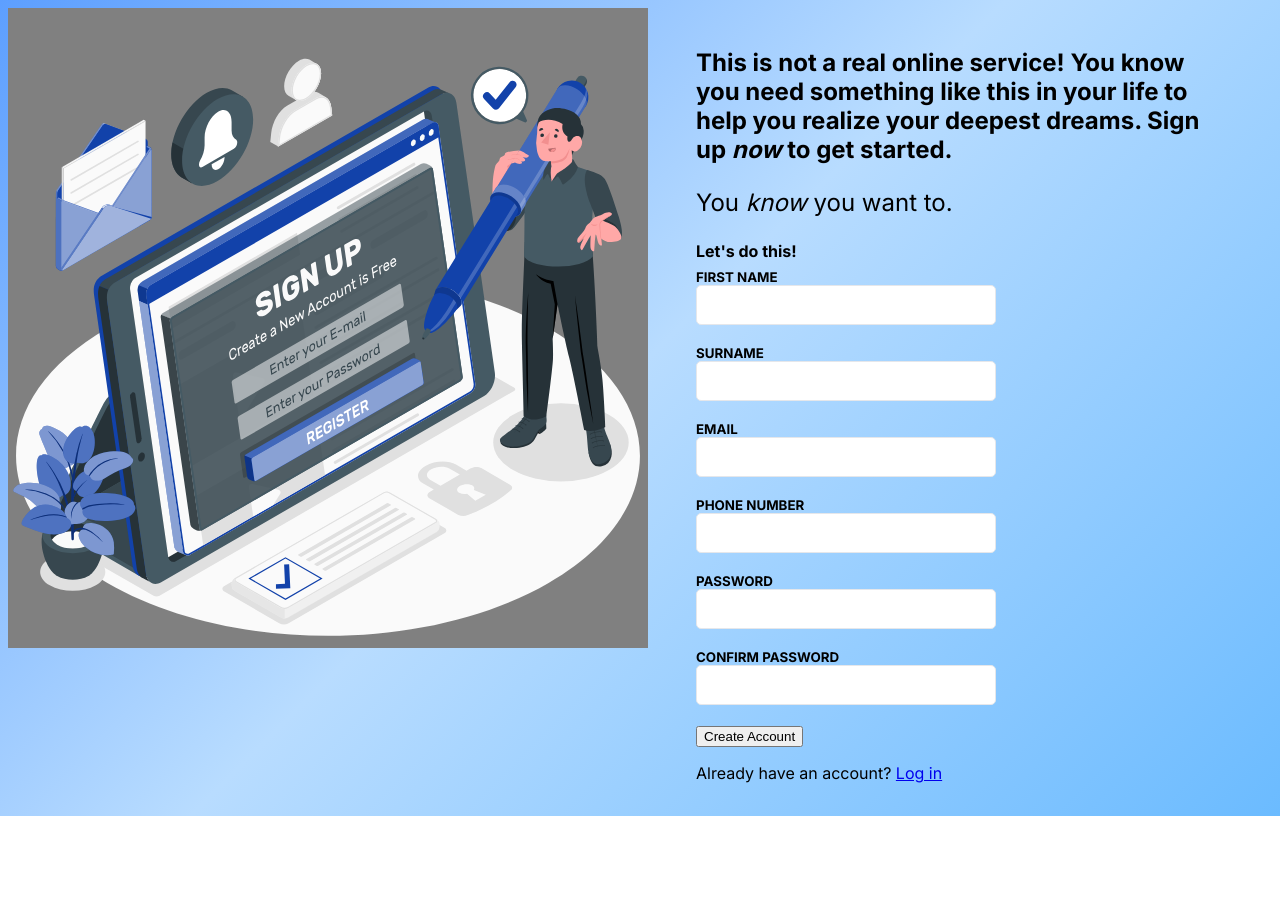
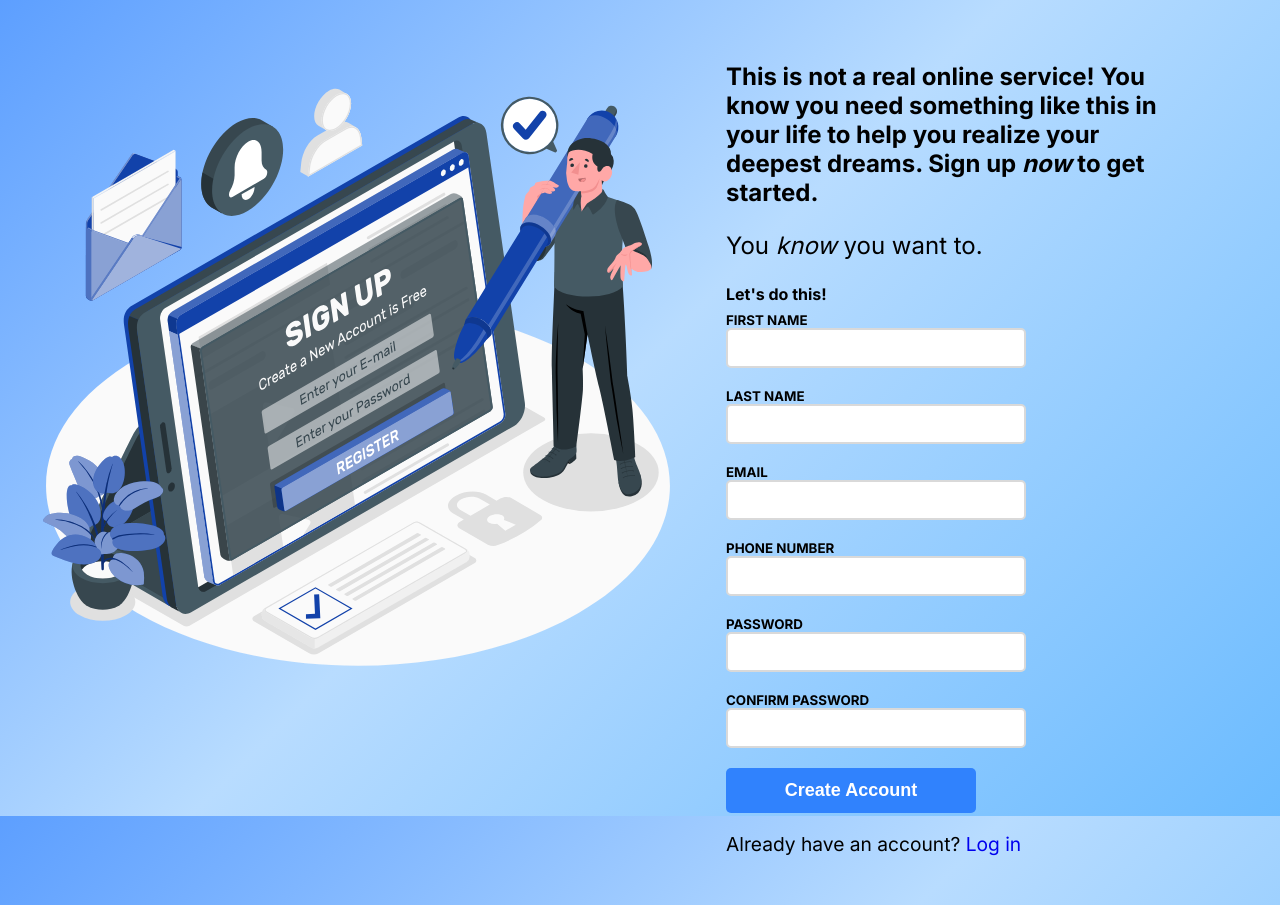
Before and after one commit to 0x-UG/signup-form, a plain HTML site: page index.html in a window 1280 px wide. Before the commit the page ends 816 px from the top, so only its background shows below. Drawn offline with Linux system fonts and the light colour scheme.

Commit message:
Finished designing form, minimal styling left

```diff
--- a/index.html
+++ b/index.html
@@ -53,6 +53,7 @@
 								Name</label
 							>
 							<input
+								required
 								class="gradient"
 								type="text"
 								name="first-name"
@@ -62,9 +63,11 @@
 
 						<div style="float: left">
 							<label for="surname"
-								>Surname</label
+								>Last
+								Name</label
 							>
 							<input
+								required
 								class="gradient"
 								type="text"
 								name="surname"
@@ -83,6 +86,7 @@
 								>Email</label
 							>
 							<input
+								required
 								class="gradient"
 								type="email"
 								name="email"
@@ -96,6 +100,7 @@
 								Number</label
 							>
 							<input
+								required
 								class="gradient"
 								type="tel"
 								name="phone-no"
@@ -114,6 +119,7 @@
 								>Password</label
 							>
 							<input
+								required
 								class="gradient"
 								type="password"
 								name="pwd"
@@ -122,15 +128,16 @@
 						</div>
 
 						<div style="float: left">
-							<label for="pwd"
+							<label for="cpwd"
 								>Confirm
 								Password</label
 							>
 							<input
+								required
 								class="gradient"
 								type="password"
-								name="pwd"
-								id="pwd"
+								name="cpwd"
+								id="cpwd"
 							/>
 						</div>
 						<br />
--- a/style.css
+++ b/style.css
@@ -21,18 +21,19 @@ body {
 }
 
 section {
-	padding: 1rem 3rem;
+	padding: 0 3rem;
+	margin-top: p;
 }
 
 img {
 	width: 80vh;
-	background-color: grey;
 }
 
 .container {
 	background-color: var(--main-bg);
 	display: flex;
 	max-width: 100%;
+	padding: 30px;
 }
 
 label,
@@ -68,12 +69,11 @@ input {
 	margin-bottom: 20px;
 	outline: none;
 	font-size: large;
+	border: 2px solid rgb(217, 217, 217);
 }
 
 input:focus {
 	border: 2px solid #0e479d;
-}
-.gradient:valid {
 }
 
 label {
@@ -81,3 +81,22 @@ label {
 	font-weight: var(--bolder);
 	text-transform: uppercase;
 }
+
+button {
+	height: 45px;
+	width: 250px;
+	border-radius: 5px;
+	border-style: none;
+	background-color: #3082fd;
+	font-weight: bolder;
+	font-size: large;
+	color: white;
+}
+
+a {
+	text-decoration: none;
+}
+
+button + p {
+	font-size: larger;
+}
```
